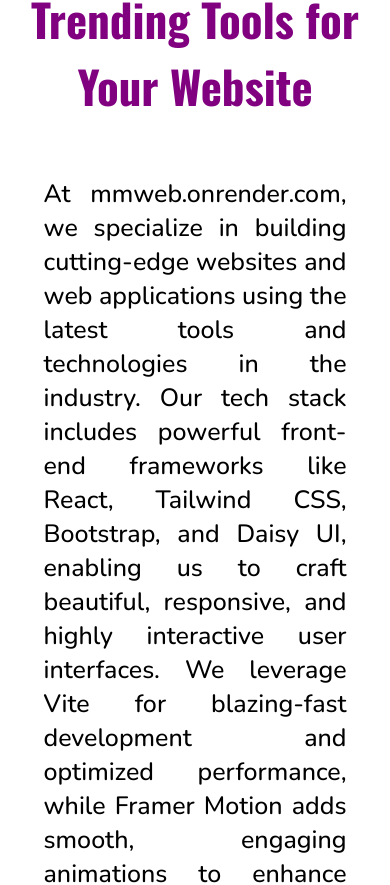
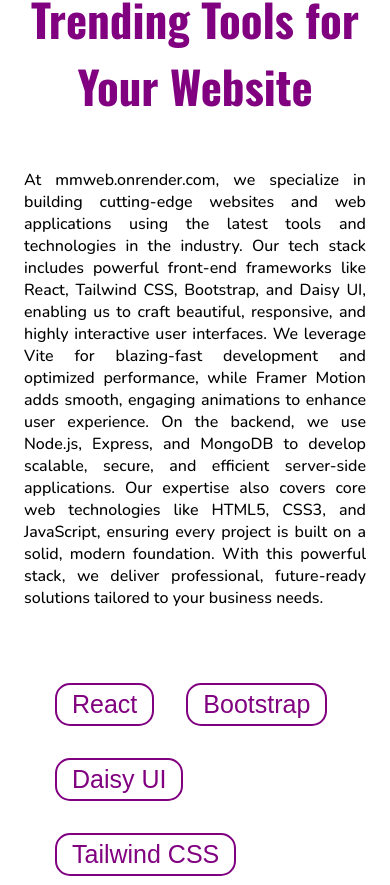
Before and after one commit to nik-89hil/mmweb, a React (Vite) app: page / in a window 390 px wide. Shown: the part 1063-1948 px from the top of the page. Built offline with nearby package versions, Linux system fonts and the light colour scheme; a web font is replaced by a local one.

Commit message:
text formatting commit

```diff
--- a/src/App.css
+++ b/src/App.css
@@ -129,4 +129,12 @@
   font-size: 22px;
 }
 
+
+.explain{
+  width: auto;
+  margin: auto;
+  padding:1.5rem;
+  font-size:16px;
 }
+
+}
--- a/src/components/About.jsx
+++ b/src/components/About.jsx
@@ -19,6 +19,7 @@
                 </p>
                 <p className="explain">
                     contact :
+                    <br />
                     <button className='btn-contact email'><a href=""><i class="fa-solid fa-envelope"></i> email</a></button>
                     <button className='btn-contact whats'><a href=""><i class="fa-brands fa-whatsapp"></i> whatsapp</a></button>
                 </p>
--- a/src/components/Subscription.jsx
+++ b/src/components/Subscription.jsx
@@ -29,6 +29,11 @@
                 (title == "STARTER PLAN") && (
                     <p className='explain'>
                         <ul>
+                             <button>
+                                <a href="" className='buy'><i class="fa-solid fa-indian-rupee-sign"></i> 3,999/- only</a>
+                            </button>
+                            <br />
+                            <br />
                             <li>
                                 <span>Your websites include powerful features like <b>Google Maps and Forms </b>  integration, click-to-mail, and WhatsApp chat—making it easy for your customers to reach you instantly. </span>
                             </li>
@@ -80,9 +85,7 @@
                         <p className="price">
                             Note: you can send your web templates also.
                             Customise and Buy Now at : (Domain charge is not included).
-                            <button>
-                                <a href="" className='buy'><i class="fa-solid fa-indian-rupee-sign"></i> 3,999/- only</a>
-                            </button>
+
                         </p>
                     </p>
 
@@ -95,6 +98,11 @@
                 (title == "PRO PLAN") && (
                     <p className='explain'>
                         <ul>
+                            <button>
+                                <a href="" className='buy'><i class="fa-solid fa-indian-rupee-sign"></i> 29,999/- only</a>
+                            </button>
+                            <br />
+                            <br />
                             <li>
                                 We implement efficient routes and routing to ensure smooth navigation across your website or app.
                                 Routing controls how users move between pages or views without full reloads, improving speed and experience.
@@ -130,9 +138,7 @@
 
                          <p className="price">
                             Note: (Domain & Hosting charges are not included).
-                            <button>
-                                <a href="" className='buy'><i class="fa-solid fa-indian-rupee-sign"></i> 29,999/- only</a>
-                            </button>
+
 
                         </p>
                     </p>
```
